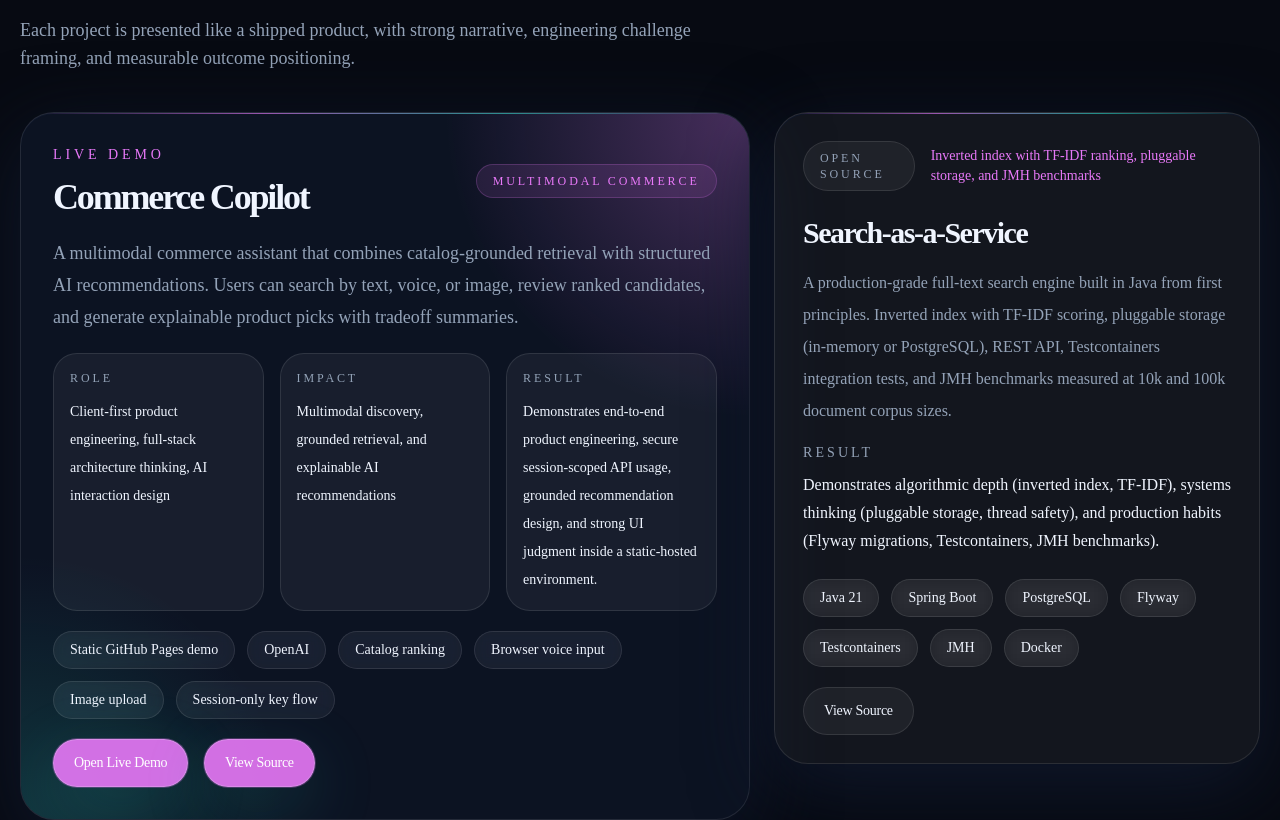
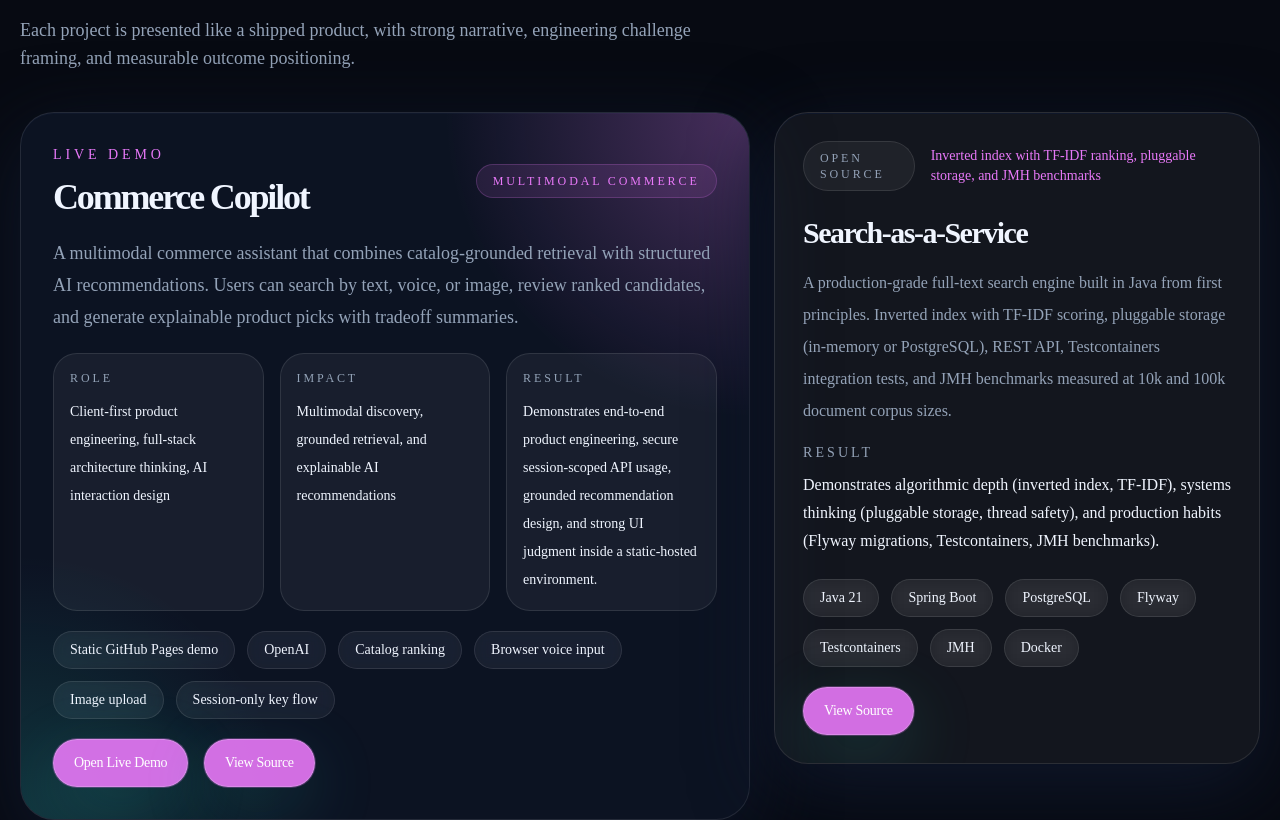
Before and after one commit to Hperam/Hperam.github.io, a Next.js app: page / in a window 1280 px wide. Shown: the part 2852-3672 px from the top of the page. Built offline with nearby package versions, Linux system fonts and the light colour scheme.

Commit message:
Fix project card triangle artifact on hover and unify View Source button style

```diff
--- a/app/globals.css
+++ b/app/globals.css
@@ -82,8 +82,6 @@ html[data-theme="light"] {
 
   .surface-card::before,
   .skill-card::before,
-  .project-card::before,
-  .project-spotlight::before,
   .timeline-card::before {
     content: "";
     position: absolute;
--- a/components/sections/projects-section.tsx
+++ b/components/sections/projects-section.tsx
@@ -99,7 +99,7 @@ export function ProjectsSection() {
                   {project.links.length > 0 && (
                     <div className="mt-5 flex flex-wrap gap-3">
                       {project.links.map((link) => (
-                        <MagneticButton key={link.label} href={link.href} variant="secondary" target={"target" in link ? (link as {target?: string}).target : undefined}>
+                        <MagneticButton key={link.label} href={link.href} target={"target" in link ? (link as {target?: string}).target : undefined}>
                           {link.label}
                         </MagneticButton>
                       ))}
```
